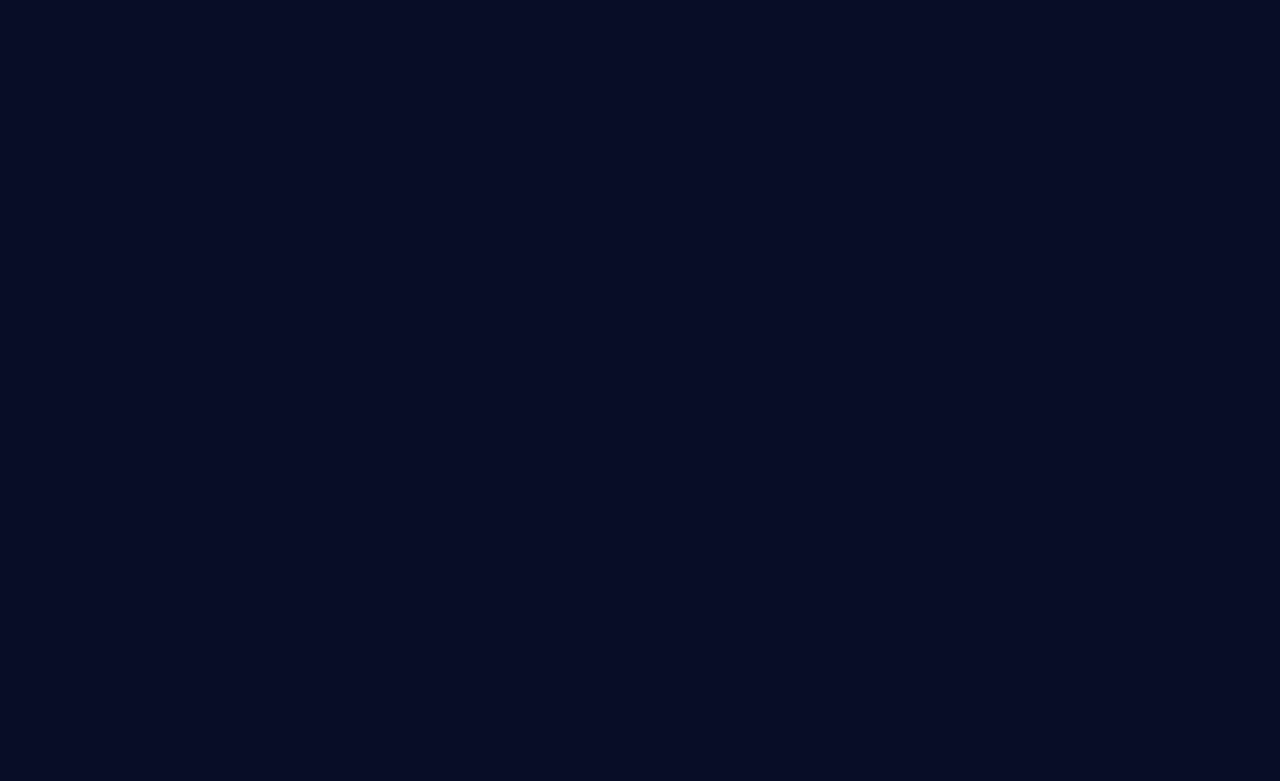
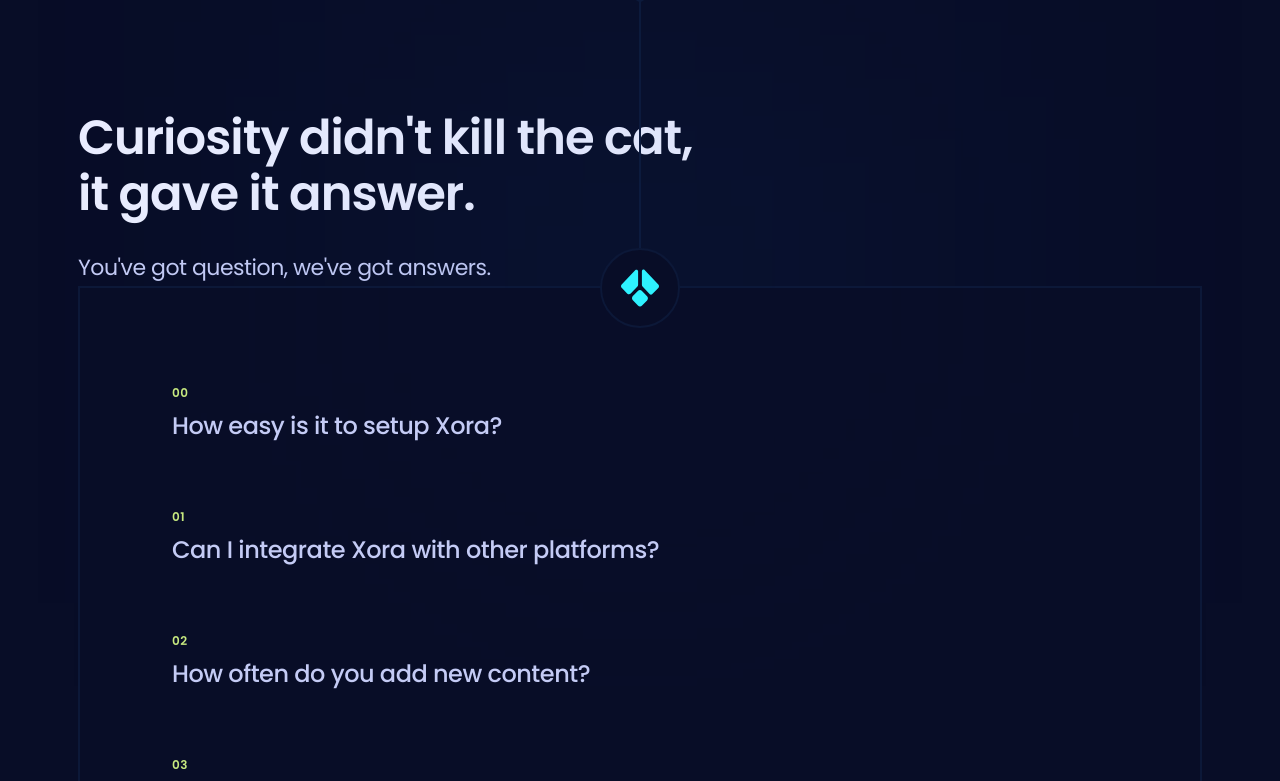
Before and after one commit to Ahtasham-ul-haq/saas_landing_page, a React (Vite) app: page / in a window 1280 px wide. Shown: the part 3059-3840 px from the top of the page. Before the commit the page ends 3057 px from the top, so only its background shows below. Built offline with nearby package versions, Linux system fonts and the light colour scheme.

Commit message:
implementing Faq.jsx

```diff
--- a/src/App.jsx
+++ b/src/App.jsx
@@ -1,3 +1,4 @@
+import Faq from "./sections/Faq";
 import Features from "./sections/Features";
 import Header from "./sections/Header";
 import Hero from "./sections/Hero";
@@ -10,6 +11,7 @@
       <Hero />
       <Features />
       <Pricing />
+      <Faq />
     </main>
   );
 };
--- /dev/null
+++ b/src/components/FaqItem.jsx
@@ -0,0 +1,22 @@
+import clsx from 'clsx'
+import React from 'react'
+
+const FaqItem = ({index, item}) => {
+  return (
+    <div className='relative z-2 mb-16'>
+        <div className='group relative flex cursor-pointer items-center justify-between gap-10 px-7' onClick={() => {}}>
+            <div className="flex-1">
+                <div className='small-compact mb-1.5 text-p3 max-lg:hidden'>
+                    {index < 10 ? "0" : ""}
+                    {index}
+                </div>
+                <div className={clsx("h6")}>
+                    {item.question}
+                </div>
+            </div>
+        </div>
+    </div>
+  )
+}
+
+export default FaqItem
--- /dev/null
+++ b/src/sections/Faq.jsx
@@ -0,0 +1,45 @@
+import React from "react";
+import { Element } from "react-scroll";
+import { faq } from "../constants";
+import FaqItem from "../components/FaqItem";
+
+const Faq = () => {
+  const halfLength = Math.floor(faq.length / 2);
+  return (
+    <section>
+      <Element name="faq" className="relative">
+        <div className="container relative z-2 py-28">
+          <div>
+            <h3 className="h3 max-md:h5 max-w-640 max-lg:max-w-md mb-7 text-p4">
+              Curiosity didn't kill the cat, it gave it answer.
+            </h3>
+            <p className="max-lg:max-w-sm body-1">
+              You've got question, we've got answers.
+            </p>
+          </div>
+
+          <div className="faq-line_after w-0.5 h-full absolute left-[calc(50%-1px)] top-0 z-1 bg-s2" />
+          <div className="faq-glow_before relative z-2 border-2 border-s2 bg-s1">
+            <div className="container flex gap-10 max-lg:block">
+              <div className="rounded-half absolute -top-10 left-[calc(50%-40px)] z-4 flex size-20 items-center justify-center border-2 border-s2 bg-s1">
+                <img
+                  src="/images/faq-logo.svg"
+                  alt="logo"
+                  className="size-1/2"
+                />
+              </div>
+
+              <div className="relative flex-1 pt-24">
+                {faq.slice(0, halfLength).map((item, index) => (
+                  <FaqItem key={item.id} item={item} index={index} />
+                ))}
+              </div>
+            </div>
+          </div>
+        </div>
+      </Element>
+    </section>
+  );
+};
+
+export default Faq;
```
